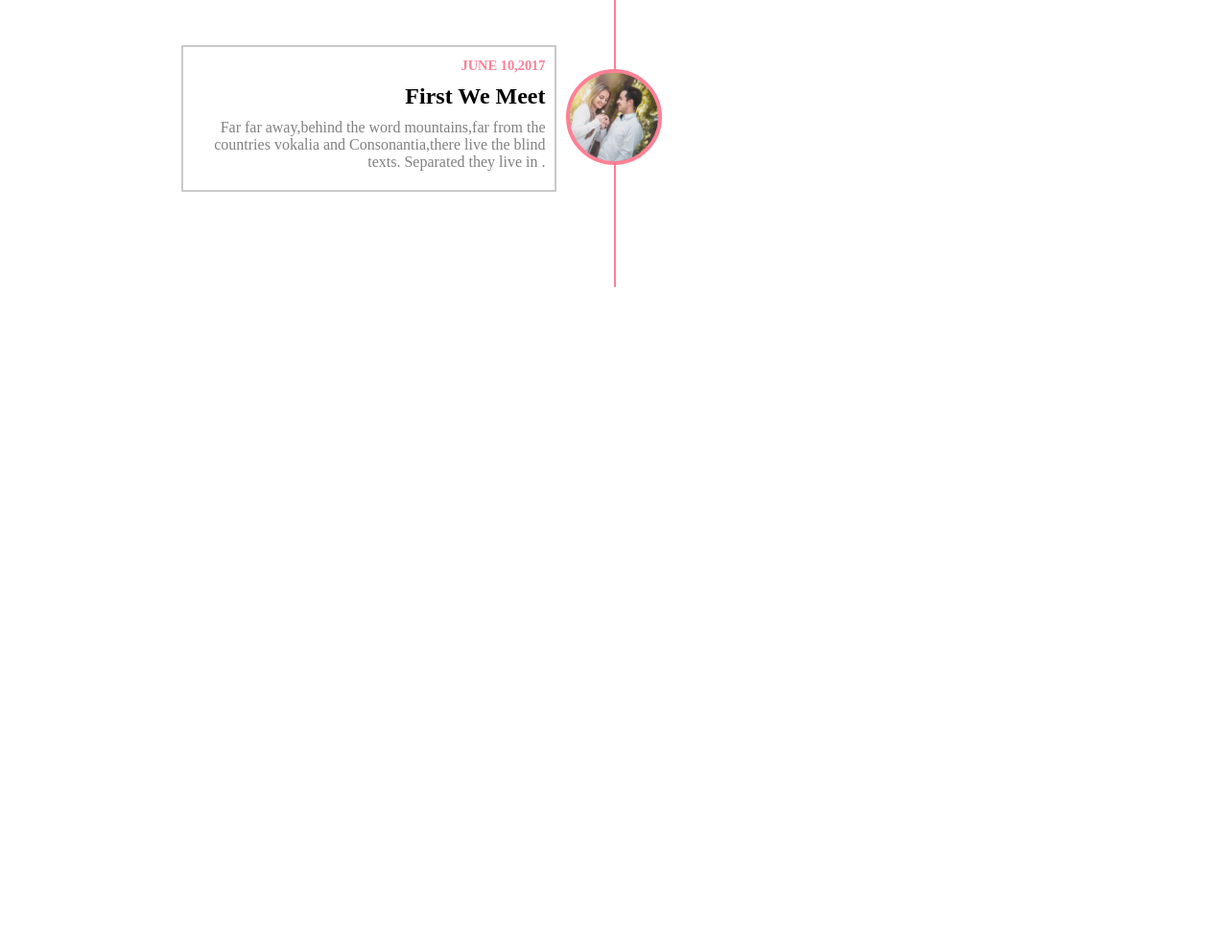
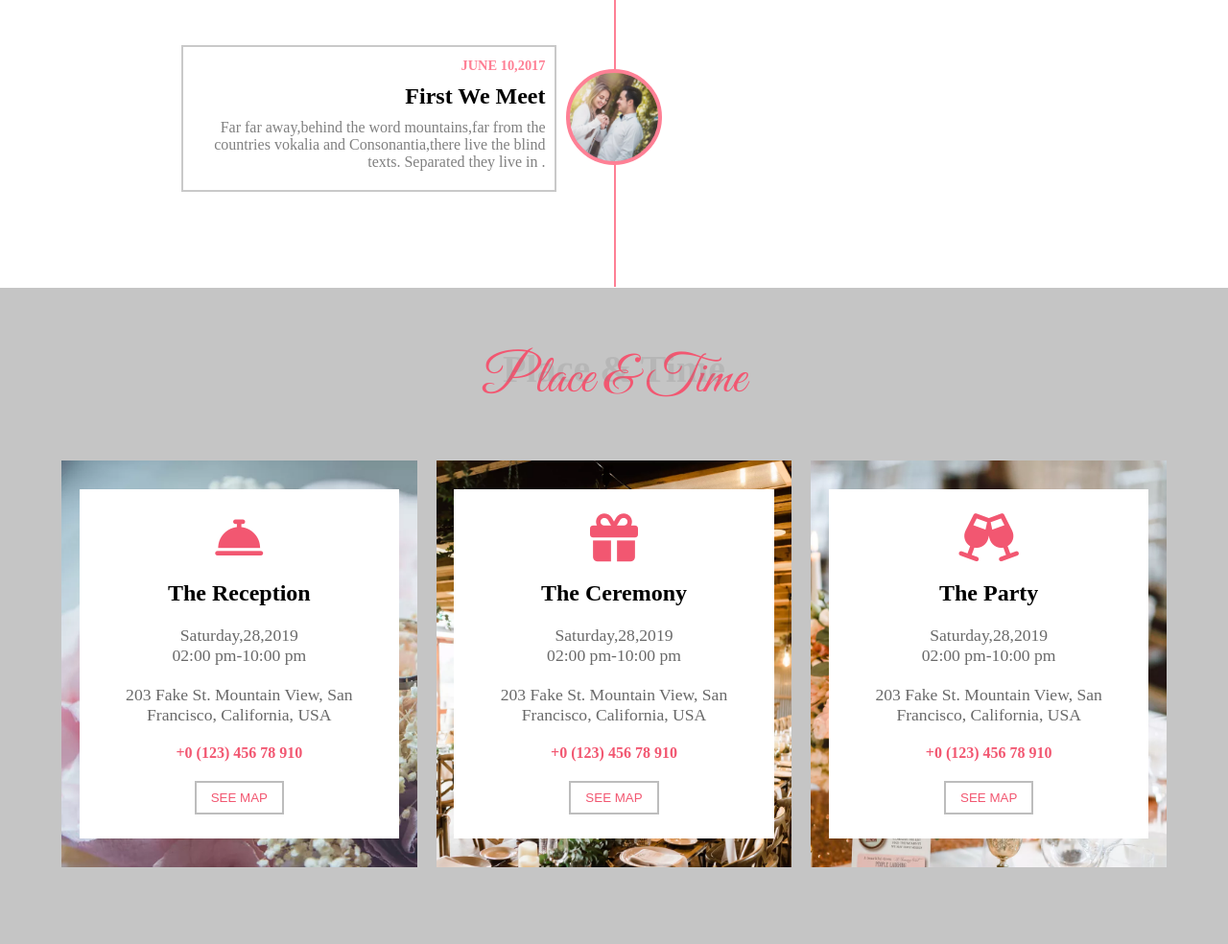
Before and after one commit to SakthiST/Project, a plain HTML site: page index.html in a window 1280 px wide. Shown: the part 3432-4416 px from the top of the page at 96% size. Before the commit the page ends 3732 px from the top, so only its background shows below. Drawn offline with nearby package versions, Linux system fonts and the light colour scheme.

Commit message:
Seven Page Design Completed

```diff
--- /dev/null
+++ b/_Seven_Page.scss
@@ -0,0 +1,117 @@
+.Seven_page {
+    // height: 100vh;
+    background-color: rgba(128, 128, 128, 0.457);
+    display: flex;
+    // justify-content: center;
+    align-items: center;
+    flex-direction: column;
+    padding: 80px 0px;
+
+    .Place {
+        line-height: 10px;
+        display: flex;
+        flex-direction: column;
+        align-items: center;
+        justify-content: center;
+        margin-bottom: 80px;
+
+        .p3 {
+            color: gray;
+            font-size: 2.5em;
+            font-weight: bold;
+            opacity: 0.2;
+        }
+
+        .p4 {
+            color: gray;
+            font-size: 3.5em;
+            color: rgb(242, 87, 113);
+            font-family: 'Great Vibes', cursive;
+        }
+    }
+
+
+    .details_outer {
+        width: 90%;
+        display: flex;
+        gap: 20px;
+
+
+
+        @media (max-width:900px) {
+            flex-direction: column;
+            gap: 1px;
+            width: 60%;
+
+
+        }
+
+        @media (max-width:580px) {
+
+            width: 80%;
+
+
+        }
+
+        .reception,
+        .ceremony,
+        .party {
+            // height: 600px;
+            // width: 300px;
+            padding: 20px 0px;
+            // border: 2px solid black;
+            background-image: url("./src/images/place-1.jpg");
+            background-size: cover;
+            display: flex;
+            justify-content: center;
+            align-items: center;
+
+            .white {
+                height: 95%;
+                width: 90%;
+                // border: 2px solid black;
+                background-color: white;
+                padding: 25px;
+                text-align: center;
+
+                &>* {
+                    margin-bottom: 20px;
+                }
+
+                p {
+                    color: rgb(105, 105, 105);
+                    font-size: 1.1em;
+                }
+
+                i {
+                    font-size: 50px;
+                    color: rgb(242, 87, 113);
+                }
+
+                .number {
+                    color: rgb(242, 87, 113);
+                    font-weight: bold;
+                    cursor: pointer;
+                }
+
+                .map {
+                    color: rgb(242, 87, 113);
+                    border: 2px rgba(105, 105, 105, 0.438) solid;
+                    padding: 8px 15px;
+                    background-color: white;
+                    cursor: pointer;
+                }
+
+            }
+        }
+
+        .ceremony {
+            background-image: url("./src/images/place-2.jpg");
+        }
+
+        .party {
+            background-image: url("./src/images/place-3.jpg");
+        }
+
+    }
+}
--- a/index.html
+++ b/index.html
@@ -255,8 +255,90 @@
                 </div>
 
             </div>
-            <!-- Fifth_page -->
-            <div class="Fifth_page"></div>
+        </div>
+        <!-- Five_page -->
+
+        <!-- Six_page -->
+
+        <!-- Seven_page -->
+        <div class="Seven_page">
+
+            <div class="Place">
+                <p class="p3">Place & Time</p>
+                <p class="p4">Place & Time</p>
+            </div>
+
+
+
+            <div class="details_outer">
+                <div class="reception">
+                    <div class="white">
+
+                        <div><span><i class="fa-solid fa-bell-concierge"></i></span></div>
+                        <h2>The Reception</h2>
+                        <div>
+                            <p>Saturday,28,2019</p>
+                            <p>02:00 pm-10:00 pm</p>
+                        </div>
+                        <div>
+                            <p>203 Fake St. Mountain View, San Francisco, California, USA</p>
+                        </div>
+                        <div class="number">+0 (123) 456 78 910</div>
+                        <button class="map">SEE MAP</button>
+
+
+                    </div>
+                </div>
+
+
+
+
+                <div class="ceremony">
+
+
+                    <div class="white">
+
+                        <div><span><i class="fa-solid fa-gift"></i></span></div>
+                        <h2>The Ceremony</h2>
+                        <div>
+                            <p>Saturday,28,2019</p>
+                            <p>02:00 pm-10:00 pm</p>
+                        </div>
+                        <div>
+                            <p>203 Fake St. Mountain View, San Francisco, California, USA</p>
+                        </div>
+                        <div class="number">+0 (123) 456 78 910</div>
+                        <button class="map">SEE MAP</button>
+
+
+                    </div>
+                </div>
+
+
+
+                <div class="party">
+                    <div class="white">
+
+                        <div><span><i class="fa-solid fa-champagne-glasses"></i></span></div>
+                        <h2>The Party</h2>
+                        <div>
+                            <p>Saturday,28,2019</p>
+                            <p>02:00 pm-10:00 pm</p>
+                        </div>
+                        <div>
+                            <p>203 Fake St. Mountain View, San Francisco, California, USA</p>
+                        </div>
+                        <div class="number">+0 (123) 456 78 910</div>
+                        <button class="map">SEE MAP</button>
+
+
+                    </div>
+                </div>
+
+
+            </div>
+        </div>
+
 
     </body>
 
--- a/style.scss
+++ b/style.scss
@@ -24,3 +24,10 @@
 
 // Fover_page
 @import "./Four_Page";
+
+// Five_page
+
+// Six_page
+
+// Seven_page
+@import "./Seven_Page";
```
Also changed, not shown: style.css, 1 other file.
